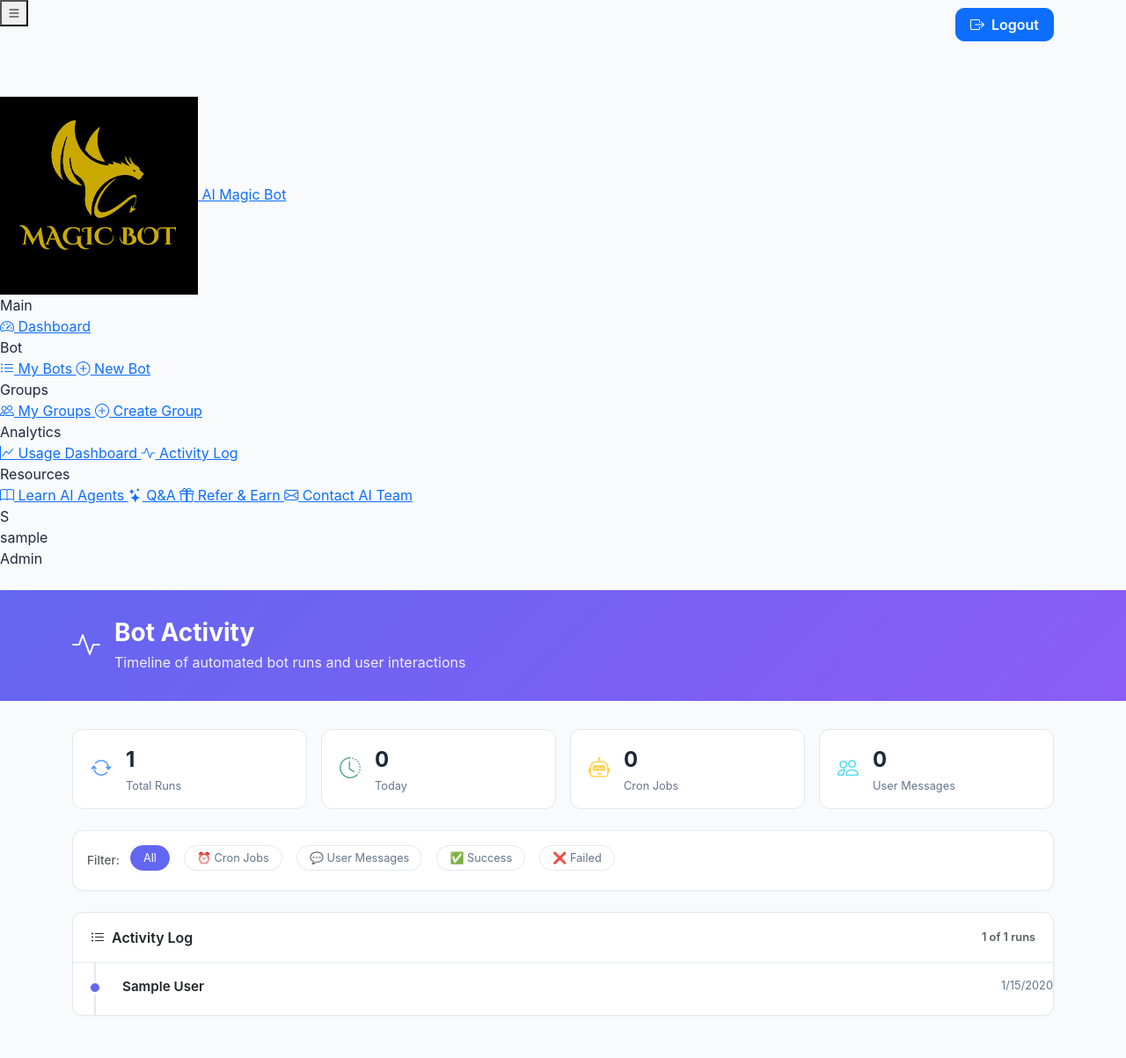
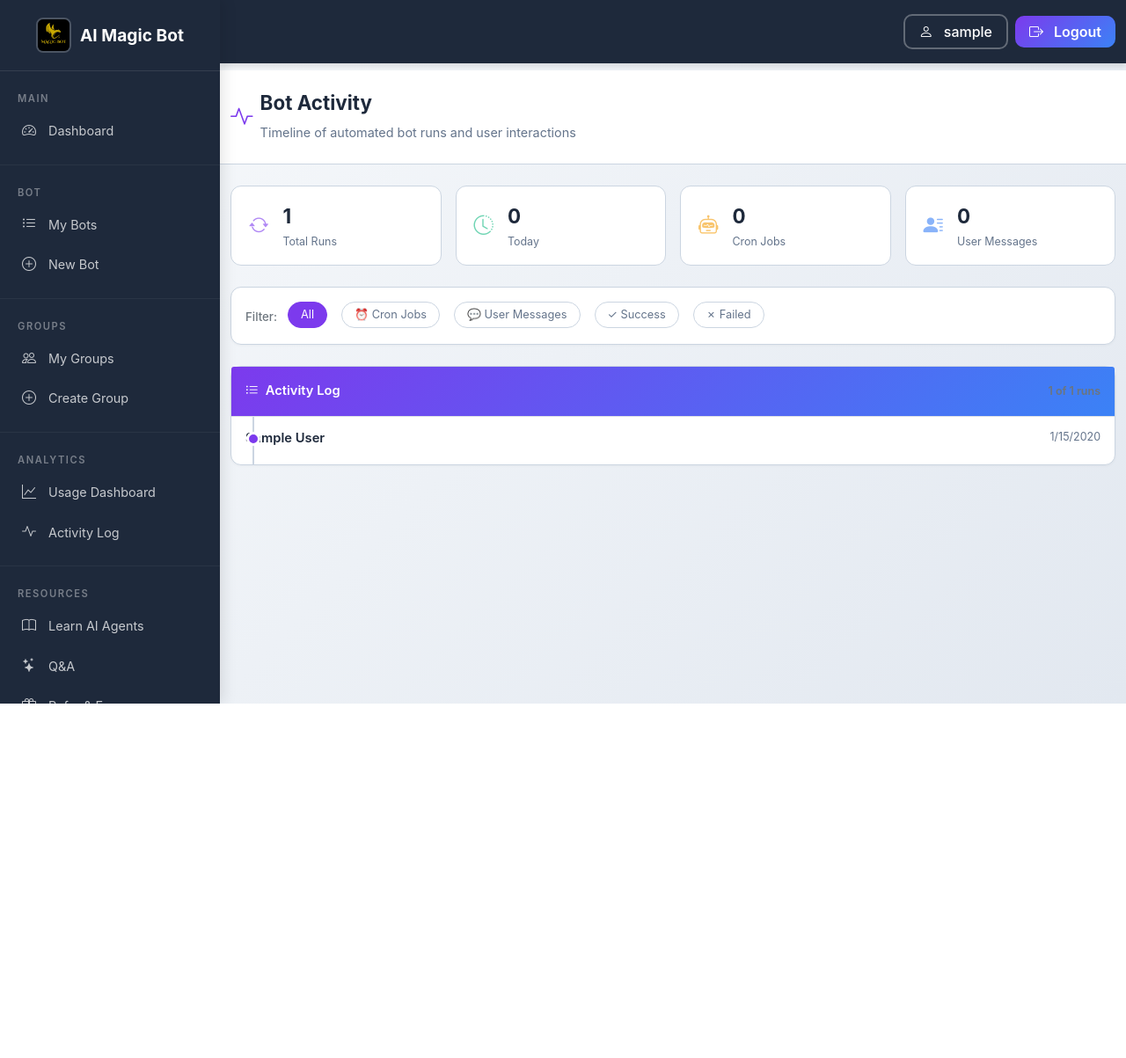
Before and after one commit to magicbotaiteam-blip/flask_auth_app, a Flask app: template templates/bot_activity.html in a window 1280 px wide. Shown: the whole page at 88% size. After the commit the page ends 800 px from the top, so only its background shows below. Run offline with Flask 3, Linux system fonts and the light colour scheme; the template is opened without the code that fills it: most values are stand-ins (such as "Sample title", 1, 10 or a date in 2020); some libraries are stand-ins or nearby versions.

Commit message:
feat: bot activity, API, security notes

```diff
--- /dev/null
+++ b/templates/_footer.html
@@ -0,0 +1,3 @@
+<footer class="text-center py-4 text-muted" style="font-size: 0.85rem; border-top: 1px solid #e2e8f0; margin-top: 2rem;">
+    <p class="mb-0">© 2026 AI Magic Bot. All rights reserved.</p>
+</footer>
--- a/templates/bot_activity.html
+++ b/templates/bot_activity.html
@@ -3,69 +3,56 @@
 <head>
     <meta charset="UTF-8">
     <meta name="viewport" content="width=device-width, initial-scale=1.0">
-    <title>Bot Activity — OpenClaw</title>
-    <link href="https://cdn.jsdelivr.net/npm/bootstrap@5.3.2/dist/css/bootstrap.min.css" rel="stylesheet">
-    <link rel="stylesheet" href="https://cdn.jsdelivr.net/npm/bootstrap-icons@1.11.3/font/bootstrap-icons.min.css">
+    <title>Bot Activity — Magic Bot AI</title>
+    <link href="https://cdn.jsdelivr.net/npm/bootstrap@5.1.3/dist/css/bootstrap.min.css" rel="stylesheet">
+    <link rel="stylesheet" href="https://cdn.jsdelivr.net/npm/bootstrap-icons@1.8.1/font/bootstrap-icons.css">
+    <link rel="stylesheet" href="{{ url_for('static', filename='css/shared.css') }}">
     <style>
-        :root {
-            --body-bg: #f8fafc;
-            --card-bg: #ffffff;
-            --card-border: #e2e8f0;
-            --text: #1e293b;
-            --text-muted: #64748b;
-            --primary: #6366f1;
-            --primary-light: #eef2ff;
-            --success: #22c55e;
-            --success-bg: #f0fdf4;
-            --error: #ef4444;
-            --error-bg: #fef2f2;
+        /* Activity page specific styles */
+        .activity-header {
+            background: #fff;
+            border-bottom: 1px solid var(--border-color, #e2e8f0);
+            padding: 1.5rem 0;
+            margin-bottom: 1.5rem;
+        }
+        .activity-header h1 {
+            font-size: 1.4rem;
+            font-weight: 700;
+            color: var(--dark-color);
+        }
+        .activity-header p {
+            color: var(--gray-500);
+            margin: 0;
+            font-size: 0.9rem;
         }
 
-        body {
-            background: var(--body-bg);
-            color: var(--text);
-            font-family: -apple-system, BlinkMacSystemFont, 'Segoe UI', Roboto, sans-serif;
-            min-height: 100vh;
+        /* Stats cards */
+        .stat-card {
+            background: #fff;
+            border: 1px solid var(--border-color, #e2e8f0);
+            border-radius: 12px;
+            padding: 1rem 1.25rem;
+        }
+        .stat-card .stat-value {
+            font-size: 1.4rem;
+            font-weight: 700;
+            color: var(--dark-color, #1e293b);
+        }
+        .stat-card .stat-label {
+            font-size: 0.78rem;
+            color: var(--gray-500, #64748b);
+            margin-top: 1px;
+        }
+        .stat-card .stat-icon {
+            font-size: 1.4rem;
+            opacity: 0.6;
         }
 
-        .page-header {
-            background: linear-gradient(135deg, #6366f1 0%, #8b5cf6 100%);
-            color: white;
-            padding: 2rem 0;
-            margin-bottom: 2rem;
-        }
-
-        .page-header h1 {
-            font-weight: 700;
-            font-size: 1.75rem;
-            margin: 0;
-        }
-
-        .page-header p {
-            opacity: 0.9;
-            margin: 0.25rem 0 0;
-        }
-
-        .card {
-            background: var(--card-bg);
-            border: 1px solid var(--card-border);
-            border-radius: 12px;
-            box-shadow: 0 1px 3px rgba(0,0,0,0.04);
-        }
-
-        .card-header {
-            background: transparent;
-            border-bottom: 1px solid var(--card-border);
-            padding: 1rem 1.25rem;
-            font-weight: 600;
-        }
-
-        /* Activity Timeline */
+        /* Timeline */
         .timeline {
             position: relative;
             padding: 0;
         }
-
         .timeline::before {
             content: '';
             position: absolute;
@@ -73,85 +60,65 @@
             top: 0;
             bottom: 0;
             width: 2px;
-            background: var(--card-border);
+            background: var(--border-color, #e2e8f0);
         }
-
         .timeline-item {
             position: relative;
-            padding: 1rem 0 1rem 3.5rem;
-            border-bottom: 1px solid var(--card-border);
+            padding: 0.85rem 0 0.85rem 3.5rem;
+            border-bottom: 1px solid var(--border-color, #e2e8f0);
         }
-
         .timeline-item:last-child {
             border-bottom: none;
         }
-
         .timeline-dot {
             position: absolute;
             left: 17px;
-            top: 1.25rem;
+            top: 1.1rem;
             width: 16px;
             height: 16px;
             border-radius: 50%;
-            background: var(--primary);
-            border: 3px solid var(--card-bg);
+            background: var(--primary-color, #7c3aed);
+            border: 3px solid #fff;
             z-index: 1;
         }
-
-        .timeline-dot.ok {
-            background: var(--success);
-        }
-
-        .timeline-dot.error {
-            background: var(--error);
-        }
-
-        .timeline-dot.unknown {
-            background: var(--text-muted);
-        }
-
+        .timeline-dot.ok { background: var(--success-color, #10b981); }
+        .timeline-dot.error { background: var(--danger-color, #ef4444); }
+        .timeline-dot.unknown { background: var(--gray-400, #94a3b8); }
         .timeline-time {
-            font-size: 0.8rem;
-            color: var(--text-muted);
+            font-size: 0.78rem;
+            color: var(--gray-500, #64748b);
             white-space: nowrap;
         }
-
         .timeline-agent {
             font-weight: 600;
-            font-size: 0.95rem;
+            font-size: 0.92rem;
         }
-
         .timeline-summary {
-            font-size: 0.85rem;
-            color: var(--text-muted);
-            max-width: 600px;
+            font-size: 0.82rem;
+            color: var(--gray-500, #64748b);
+            max-width: 480px;
             overflow: hidden;
             text-overflow: ellipsis;
             white-space: nowrap;
         }
-
         .timeline-badge {
-            font-size: 0.7rem;
+            font-size: 0.68rem;
             padding: 2px 8px;
             border-radius: 10px;
             font-weight: 500;
         }
-
         .badge-ok {
-            background: var(--success-bg);
+            background: #f0fdf4;
             color: #15803d;
         }
-
         .badge-error {
-            background: var(--error-bg);
+            background: #fef2f2;
             color: #dc2626;
         }
-
         .badge-cron {
             background: #eef2ff;
             color: #4f46e5;
         }
-
         .badge-user {
             background: #fef3c7;
             color: #b45309;
@@ -164,66 +131,59 @@
             border-radius: 20px;
             font-size: 0.8rem;
             cursor: pointer;
-            border: 1px solid var(--card-border);
-            background: var(--card-bg);
-            color: var(--text-muted);
+            border: 1px solid var(--border-color, #e2e8f0);
+            background: #fff;
+            color: var(--gray-500, #64748b);
             transition: all 0.15s ease;
             margin: 0 4px 6px;
+            user-select: none;
+        }
+        .filter-chip:hover {
+            border-color: var(--primary-color, #7c3aed);
+            color: var(--primary-color, #7c3aed);
+        }
+        .filter-chip.active {
+            background: var(--primary-color, #7c3aed);
+            color: white;
+            border-color: var(--primary-color, #7c3aed);
         }
 
-        .filter-chip:hover {
-            border-color: var(--primary);
-            color: var(--primary);
+        /* Card overrides for existing app theme */
+        .section-card {
+            background: #fff;
+            border: 1px solid var(--border-color, #e2e8f0);
+            border-radius: 12px;
+            box-shadow: 0 1px 3px rgba(0,0,0,0.04);
+        }
+        .section-card .card-body {
+            padding: 1rem;
         }
 
-        .filter-chip.active {
-            background: var(--primary);
-            color: white;
-            border-color: var(--primary);
+        .empty-state {
+            text-align: center;
+            padding: 3rem 1rem;
         }
-
-        /* Stats cards */
-        .stat-card {
-            background: var(--card-bg);
-            border: 1px solid var(--card-border);
-            border-radius: 12px;
-            padding: 1rem 1.25rem;
+        .empty-state i {
+            font-size: 3rem;
+            color: var(--gray-300, #cbd5e1);
         }
-
-        .stat-card .stat-value {
-            font-size: 1.5rem;
-            font-weight: 700;
-            color: var(--text);
-        }
-
-        .stat-card .stat-label {
-            font-size: 0.8rem;
-            color: var(--text-muted);
-            margin-top: 2px;
-        }
-
-        .stat-card .stat-icon {
-            font-size: 1.5rem;
-            opacity: 0.7;
+        .empty-state p {
+            color: var(--gray-500, #64748b);
+            margin-top: 0.5rem;
         }
 
         @media (max-width: 768px) {
-            .page-header { padding: 1.25rem 0; }
-            .timeline-item { padding-left: 3rem; }
-            .timeline-summary { max-width: 200px; }
+            .timeline-summary { max-width: 180px; }
         }
     </style>
 </head>
-<body>
+<body class="sidebar-layout">
 
-{% if username %}
 {% include '_sidebar.html' %}
-    <div class="main-content">
-{% else %}
-    {% include '_navbar_public.html' %}
-    <div style="padding-top: 60px;">
-{% endif %}
 
+<div class="container-fluid p-0">
+
+    <!-- Flash messages -->
     {% with messages = get_flashed_messages(with_categories=true) %}
         {% if messages %}
             <div class="container mt-3">
@@ -238,10 +198,10 @@
     {% endwith %}
 
     <!-- Page Header -->
-    <div class="page-header">
+    <div class="activity-header">
         <div class="container">
-            <div class="d-flex align-items-center gap-3">
-                <i class="bi bi-activity" style="font-size: 2rem;"></i>
+            <div class="d-flex align-items-center gap-2">
+                <i class="bi bi-activity" style="font-size: 1.6rem; color: var(--primary-color);"></i>
                 <div>
                     <h1>Bot Activity</h1>
                     <p>Timeline of automated bot runs and user interactions</p>
@@ -250,12 +210,13 @@
         </div>
     </div>
 
-    <div class="container pb-5">
+    <div class="container pb-4">
+
         <!-- Stats Row -->
         <div class="row g-3 mb-4">
             <div class="col-6 col-md-3">
                 <div class="stat-card d-flex align-items-center gap-3">
-                    <div><i class="bi bi-arrow-repeat stat-icon text-primary"></i></div>
+                    <div><i class="bi bi-arrow-repeat stat-icon" style="color: var(--primary-color);"></i></div>
                     <div>
                         <div class="stat-value" id="totalRuns">0</div>
                         <div class="stat-label">Total Runs</div>
@@ -264,7 +225,7 @@
             </div>
             <div class="col-6 col-md-3">
                 <div class="stat-card d-flex align-items-center gap-3">
-                    <div><i class="bi bi-clock-history stat-icon text-success"></i></div>
+                    <div><i class="bi bi-clock-history stat-icon" style="color: var(--success-color);"></i></div>
                     <div>
                         <div class="stat-value" id="todayRuns">0</div>
                         <div class="stat-label">Today</div>
@@ -273,7 +234,7 @@
             </div>
             <div class="col-6 col-md-3">
                 <div class="stat-card d-flex align-items-center gap-3">
-                    <div><i class="bi bi-robot stat-icon text-warning"></i></div>
+                    <div><i class="bi bi-robot stat-icon" style="color: var(--warning-color);"></i></div>
                     <div>
                         <div class="stat-value" id="cronRuns">0</div>
                         <div class="stat-label">Cron Jobs</div>
@@ -282,7 +243,7 @@
             </div>
             <div class="col-6 col-md-3">
                 <div class="stat-card d-flex align-items-center gap-3">
-                    <div><i class="bi bi-people stat-icon text-info"></i></div>
+                    <div><i class="bi bi-person-lines-fill stat-icon" style="color: var(--info-color);"></i></div>
                     <div>
                         <div class="stat-value" id="userRuns">0</div>
                         <div class="stat-label">User Messages</div>
@@ -291,30 +252,30 @@
             </div>
         </div>
 
-        <!-- Filters -->
-        <div class="card mb-4">
-            <div class="card-body pb-2">
+        <!-- Filter Chips -->
+        <div class="section-card mb-4">
+            <div class="card-body pb-1">
                 <div class="d-flex flex-wrap align-items-center gap-2 mb-2">
-                    <span class="text-muted" style="font-size: 0.85rem; font-weight: 500;">Filter:</span>
+                    <span class="text-muted" style="font-size: 0.83rem; font-weight: 500;">Filter:</span>
                     <span class="filter-chip active" data-filter="all">All</span>
                     <span class="filter-chip" data-filter="trigger:cron">⏰ Cron Jobs</span>
                     <span class="filter-chip" data-filter="trigger:user">💬 User Messages</span>
-                    <span class="filter-chip" data-filter="status:ok">✅ Success</span>
-                    <span class="filter-chip" data-filter="status:error">❌ Failed</span>
+                    <span class="filter-chip" data-filter="status:ok">✓ Success</span>
+                    <span class="filter-chip" data-filter="status:error">✗ Failed</span>
                 </div>
             </div>
         </div>
 
         <!-- Activity Timeline -->
-        <div class="card">
-            <div class="card-header d-flex justify-content-between align-items-center">
-                <span><i class="bi bi-list-ul me-2"></i>Activity Log</span>
-                <span class="text-muted" style="font-size: 0.8rem;" id="visibleCount"></span>
+        <div class="section-card">
+            <div class="card-header bg-transparent border-bottom d-flex justify-content-between align-items-center px-3 py-3">
+                <span style="font-weight: 600; font-size: 0.92rem;"><i class="bi bi-list-ul me-2"></i>Activity Log</span>
+                <span class="text-muted" style="font-size: 0.78rem;" id="visibleCount"></span>
             </div>
-            <div class="card-body p-0">
+            <div class="px-0">
                 <div class="timeline" id="activityTimeline">
                     {% for run in activity %}
-                    <div class="timeline-item"
+                    <div class="timeline-item px-3"
                          data-agent="{{ run.get('agent', '') }}"
                          data-trigger="{{ run.get('trigger', '') }}"
                          data-status="{{ run.get('status', '') }}">
@@ -358,22 +319,17 @@
                     {% endfor %}
                 </div>
                 {% if not activity %}
-                <div class="text-center py-5">
-                    <i class="bi bi-inbox" style="font-size: 3rem; color: var(--text-muted);"></i>
-                    <p class="text-muted mt-2">No activity data yet. Runs will appear once the cron pushes data.</p>
+                <div class="empty-state">
+                    <i class="bi bi-inbox"></i>
+                    <p>No activity data yet. Runs will appear once the cron pushes data.</p>
                 </div>
                 {% endif %}
             </div>
         </div>
     </div>
+</div>
 
-    {% if username %}
-        </div> <!-- .main-content -->
-    {% else %}
-        </div>
-    {% endif %}
-
-    <script src="https://cdn.jsdelivr.net/npm/bootstrap@5.3.2/dist/js/bootstrap.bundle.min.js"></script>
+<script src="https://cdn.jsdelivr.net/npm/bootstrap@5.1.3/dist/js/bootstrap.bundle.min.js"></script>
 <script>
 // ─── Stats ───
 const items = document.querySelectorAll('.timeline-item');
@@ -388,7 +344,6 @@
     }).length;
     const cron = Array.from(items).filter(el => el.dataset.trigger === 'cron').length;
     const user = Array.from(items).filter(el => el.dataset.trigger === 'user').length;
-
     document.getElementById('totalRuns').textContent = total;
     document.getElementById('todayRuns').textContent = today;
     document.getElementById('cronRuns').textContent = cron;
@@ -412,17 +367,14 @@
     let visible = 0;
     items.forEach(el => {
         let show = true;
-
         if (activeFilter !== 'all') {
             const [type, value] = activeFilter.split(':');
             if (type === 'trigger' && el.dataset.trigger !== value) show = false;
             if (type === 'status' && el.dataset.status !== value) show = false;
         }
-
         el.style.display = show ? '' : 'none';
         if (show) visible++;
     });
-
     document.getElementById('visibleCount').textContent = `${visible} of ${items.length} runs`;
 }
 applyFilter();
@@ -435,7 +387,7 @@
     if (diff < 60) return 'just now';
     if (diff < 3600) return Math.floor(diff / 60) + 'm ago';
     if (diff < 86400) return Math.floor(diff / 3600) + 'h ago';
-            if (diff < 604800) return Math.floor(diff / 86400) + 'd ago';
+    if (diff < 604800) Math.floor(diff / 86400) + 'd ago';
     return d.toLocaleDateString();
 }
 
@@ -444,11 +396,10 @@
     if (ts) {
         el.title = ts.slice(0, 19).replace('T', ' ') + ' UTC';
         const relative = timeAgo(ts);
-                if (relative) {
-                    el.innerHTML = relative;
-                }
+        if (relative) el.innerHTML = relative;
     }
 });
 </script>
+
 </body>
 </html>
```
Also changed, not shown: app_complete_with_groups.py (+61 -3 lines), templates/features_how_to_start.html (+13 -0 lines), templates/features_qa.html (+13 -0 lines), templates/learn.html (+14 -1 lines), users.db, 3 other files. Lines whose indentation alone changed are shown as unchanged.
